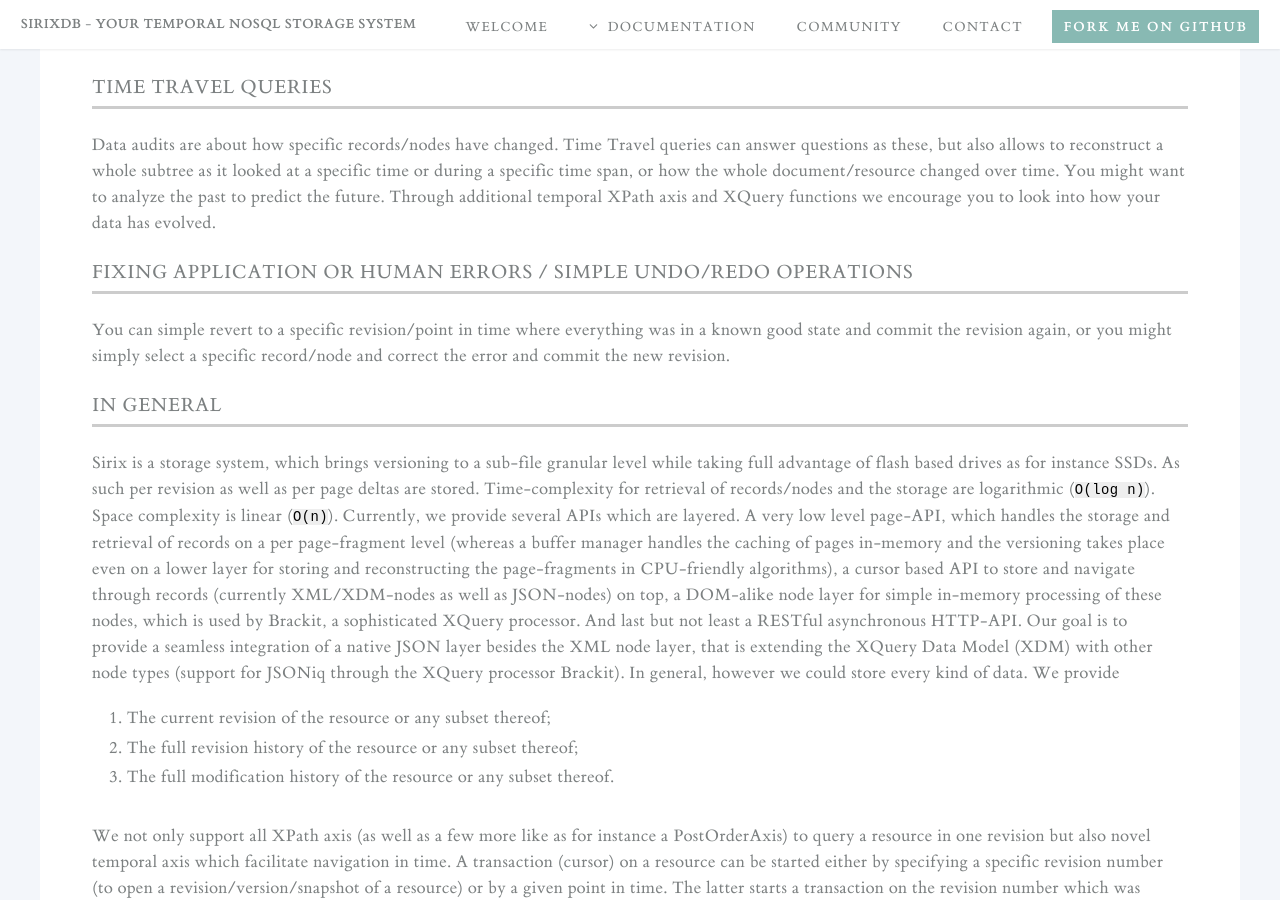
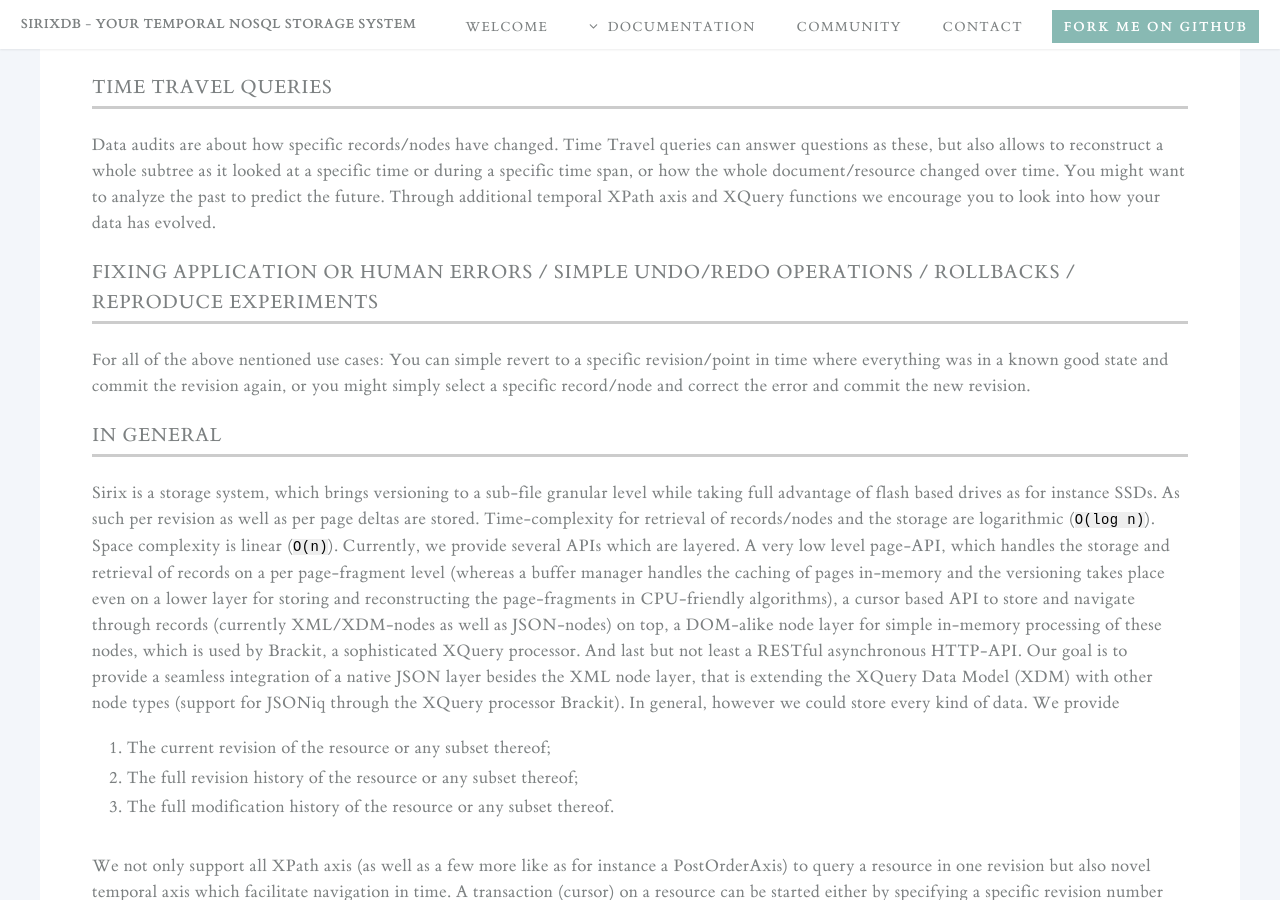
Before and after one commit to sirixdb/sirixdb.github.io, a Jekyll site: the page built from documentation.md, in a window 1280 px wide and 900 px high, scrolled down 998 px. Built offline with Jekyll 4.4.1, drawn with Linux system fonts in a browser that asks for light colours; our own code applies the rules of GitHub Pages for plain Markdown files.

Commit message:
Update documentation.md

```diff
--- a/documentation.md
+++ b/documentation.md
@@ -12,8 +12,8 @@ Thus, one usage scenario for Sirix is data auditing. We keep track of past revis
 ### Time Travel queries
 Data audits are about how specific records/nodes have changed. Time Travel queries can answer questions as these, but also allows to reconstruct a whole subtree as it looked at a specific time or during a specific time span, or how the whole document/resource changed over time. You might want to analyze the past to predict the future. Through additional temporal XPath axis and XQuery functions we encourage you to look into how your data has evolved.
 
-### Fixing application or human errors / simple undo/redo operations
-You can simple revert to a specific revision/point in time where everything was in a known good state and commit the revision again, or you might simply select a specific record/node and correct the error and commit the new revision.
+### Fixing application or human errors / simple undo/redo operations / rollbacks / reproduce experiments
+For all of the above nentioned use cases: You can simple revert to a specific revision/point in time where everything was in a known good state and commit the revision again, or you might simply select a specific record/node and correct the error and commit the new revision.
 
 ### In general
 Sirix is a storage system, which brings versioning to a sub-file granular level while taking full advantage of flash based drives as for instance SSDs. As such per revision as well as per page deltas are stored. Time-complexity for retrieval of records/nodes and the storage are logarithmic (`O(log n)`). Space complexity is linear (`O(n)`). Currently, we provide several APIs which are layered. A very low level page-API, which handles the storage and retrieval of records on a per page-fragment level (whereas a buffer manager handles the caching of pages in-memory and the versioning takes place even on a lower layer for storing and reconstructing the page-fragments in CPU-friendly algorithms), a cursor based API to store and navigate through records (currently XML/XDM-nodes as well as JSON-nodes) on top, a DOM-alike node layer for simple in-memory processing of these nodes, which is used by Brackit, a sophisticated XQuery processor. And last but not least a RESTful asynchronous HTTP-API. Our goal is to provide a seamless integration of a native JSON layer besides the XML node layer, that is extending the XQuery Data Model (XDM) with other node types (support for JSONiq through the XQuery processor Brackit). In general, however we could store every kind of data. We provide
```
